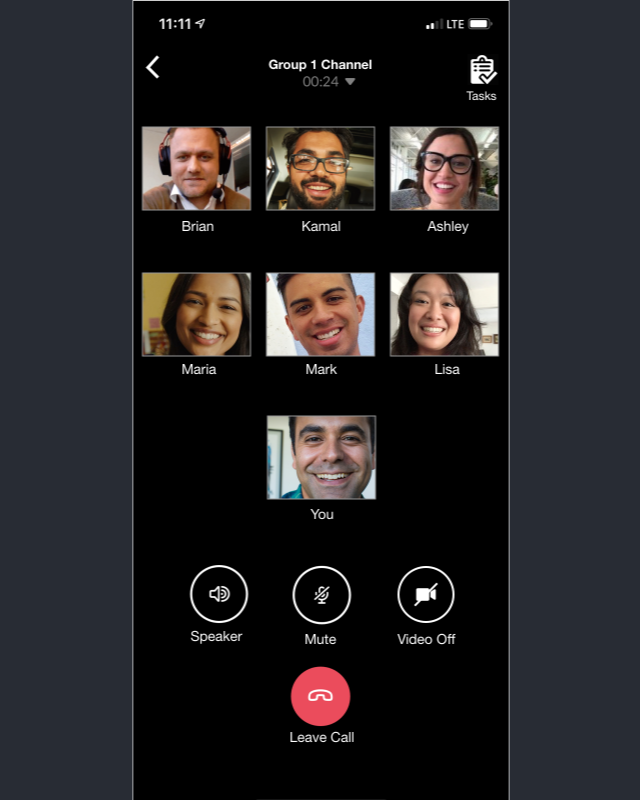
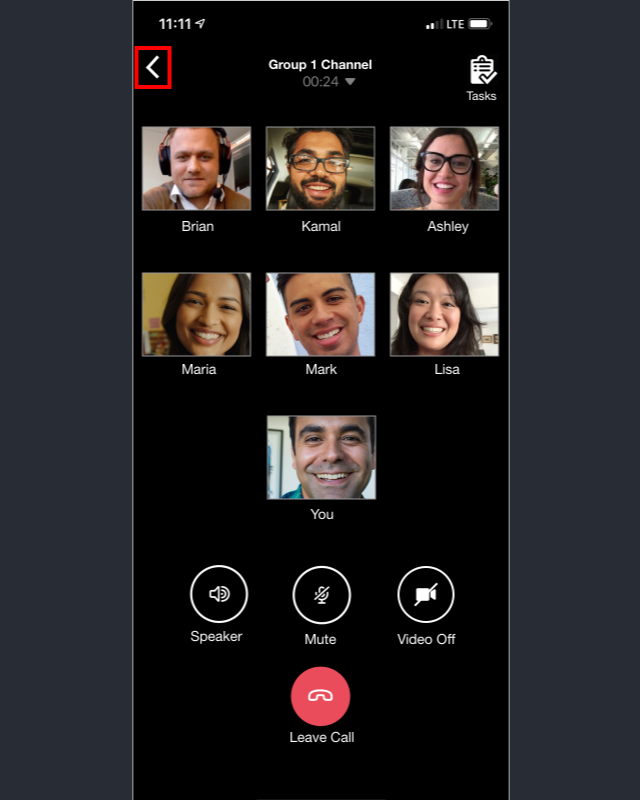
Before and after one commit to makicoding/New-Slack-Prototype, a React (Create React App) app: page /page3 in a window 1280 px wide. Shown: the whole page, without its empty margins (319-959 px from the left). Built offline with nearby package versions, Linux system fonts and the light colour scheme.

Commit message:
page3.css updated

```diff
--- a/src/pages/page3.css
+++ b/src/pages/page3.css
@@ -1,4 +1,4 @@
-.p2Button1 {
+.p3Button1 {
     width: 29px;
     height: 35px;
 
@@ -9,6 +9,6 @@
     top: 46px;
 }
 
-.p2Button1:hover {
+.p3Button1:hover {
     cursor: pointer;
 }
--- a/src/pages/page3.js
+++ b/src/pages/page3.js
@@ -1,6 +1,6 @@
 import React from 'react';
 import { Link } from "react-router-dom";
-// import './page3.css';
+import './page3.css';
 import '../components/screen_image/screenImage.css';
 import '../components/page_background/pageBackground.css';
 
```
